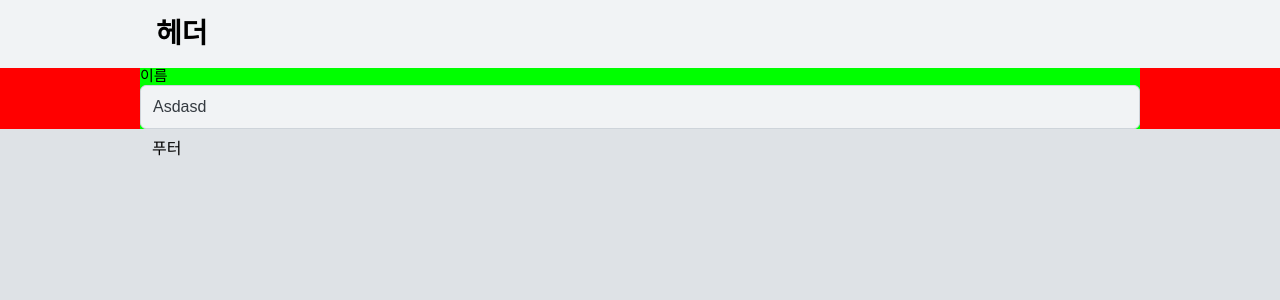
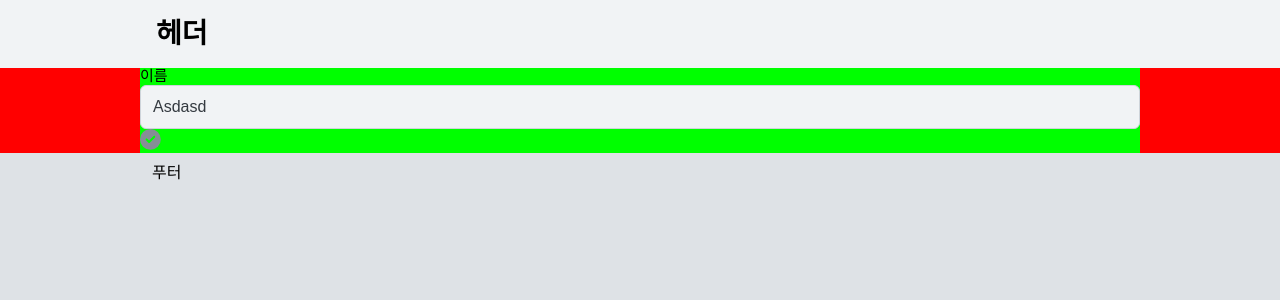
Before and after one commit to kichan05/React-Template, a React (Create React App) app: page / in a window 1280 px wide. Shown: the top 300 px of the page. Built offline with nearby package versions, Linux system fonts and the light colour scheme; a web font is replaced by a local one.

Commit message:
CheckItem의 ts화

```diff
--- a/src/component/atoms/CheckItem.js
+++ b/src/component/atoms/CheckItem.tsx
@@ -1,9 +1,19 @@
 import {FiCheck} from "react-icons/fi";
 import styled, {css} from "styled-components";
 import {FaCircleCheck} from "react-icons/fa6";
+import React from "react";
 
-export const CheckItem = ({children, isChecked, onCheck}) => {
+export type CheckItemProps = {
+    children? : React.ReactNode;
+    isChecked : boolean;
+    onCheck: (isChecked : boolean) => void;
+}
 
+export type CheckItemStyleProps = {
+    isChecked : boolean;
+}
+
+export const CheckItem : React.FC<CheckItemProps> = ({children, isChecked, onCheck}) => {
   return (
     <CheckItemStyle isChecked={isChecked} onClick={() => onCheck(!isChecked)}>
       <FaCircleCheck className={"check-icon"}/>
@@ -12,7 +22,7 @@ export const CheckItem = ({children, isChecked, onCheck}) => {
   )
 }
 
-const CheckItemStyle = styled.span`
+const CheckItemStyle = styled.span<CheckItemStyleProps>`
   font-size: 1em;
   color: ${p => p.theme.color.Gray9};
   display: inline-flex;
--- a/src/page/Page.tsx
+++ b/src/page/Page.tsx
@@ -6,6 +6,7 @@ import footer from "../component/organisms/Footer";
 import Input from "../component/atoms/Input";
 import {set, useForm} from "react-hook-form";
 import InputLabel from "../component/atoms/InputLabel";
+import CheckItem from "../component/atoms/CheckItem";
 
 type Information = { name: string, description: string }
 
@@ -66,6 +67,7 @@ const Page = () => {
         <PageStyle>
             <div className="content">
                 <InputLabel label={"이름"} placeholder={"sdas"} register={register("name")}/>
+                <CheckItem isChecked={false} onCheck={()=>{}}/>
             </div>
         </PageStyle>
     )
```
